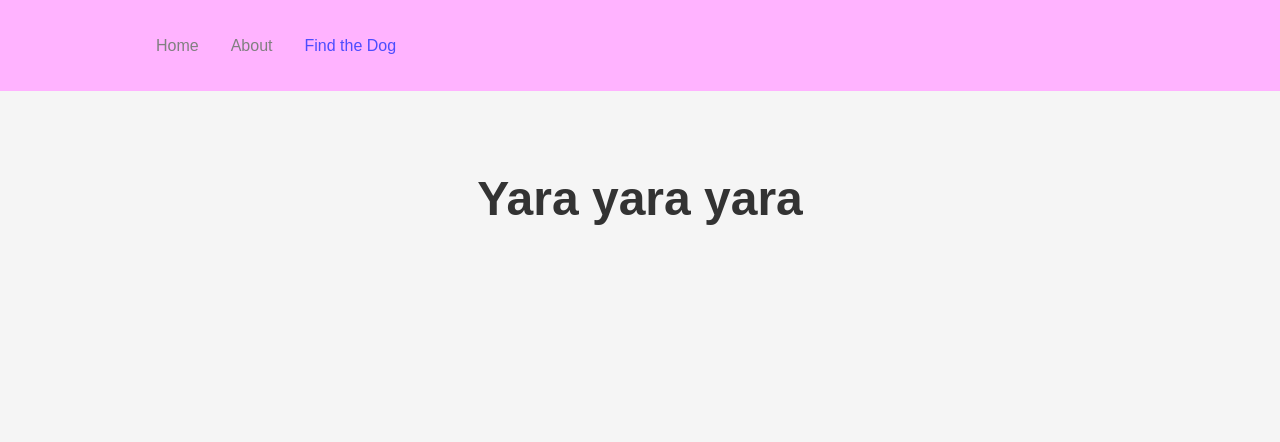
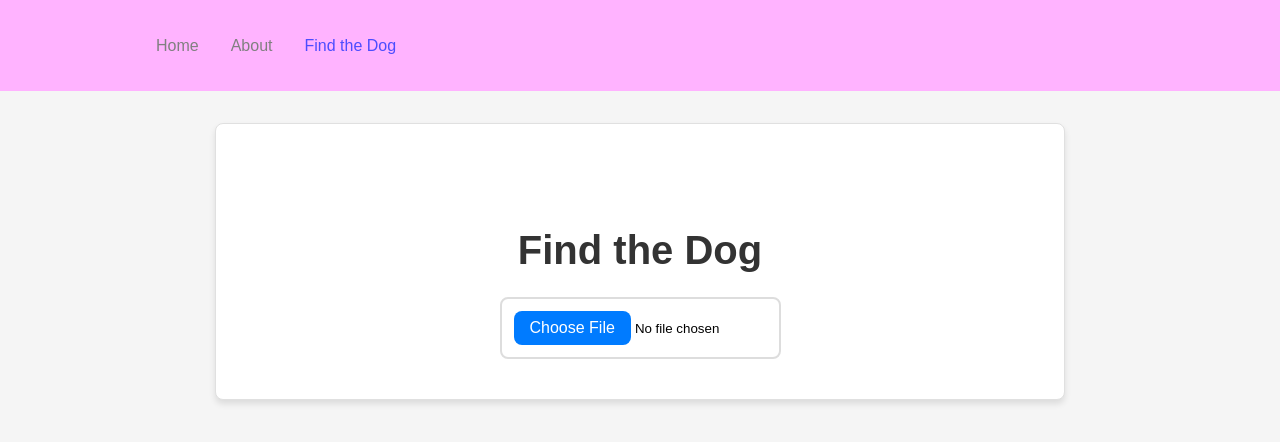
Before and after one commit to maver01/find-the-dog-frontend, a React (Create React App) app in the folder main-website/: page /findTheDog in a window 1280 px wide. Shown: the top 442 px of the page. Built offline with nearby package versions, Linux system fonts and the light colour scheme.

Commit message:
added pic loader

```diff
--- a/main-website/src/pages/findTheDog.css
+++ b/main-website/src/pages/findTheDog.css
@@ -1,71 +1,81 @@
 /* Filename - findTheDog.css */
 
-body {
-    margin: 0;
-    font-family: 'Arial', sans-serif;
-    background-color: #f5f5f5;
-    /* Light gray background for the whole page */
-}
-
-div {
+.container {
+    max-width: 800px;
+    /* Max width for better readability */
+    margin: 2rem auto;
+    /* Center align and space out from top/bottom */
+    padding: 2rem;
+    /* Add ample padding for spacing */
     text-align: center;
-    margin: 0;
-    padding: 0;
+    /* Center align text */
+    background: linear-gradient(135deg, #ffffff 0%, #f8f9fa 100%);
+    /* Subtle gradient background */
+    border-radius: 12px;
+    /* Rounded corners for the container */
+    box-shadow: 0 6px 12px rgba(0, 0, 0, 0.1);
+    /* Smooth shadow for depth */
 }
 
 h1 {
-    font-size: 3rem;
+    font-size: 2.5rem;
+    /* Larger font size for the heading */
     color: #333;
-    /* Dark gray text color */
-    margin-top: 5rem;
-    /* Space from the top */
-    margin-bottom: 2rem;
+    /* Dark text color for contrast */
+    margin-bottom: 1.5rem;
+    /* Space below the heading */
 }
 
-div>div {
-    background-color: #ffffff;
-    /* White background for content sections */
-    border: 1px solid #e0e0e0;
-    /* Light gray border */
+input[type="file"] {
+    display: block;
+    margin: 1rem auto;
+    /* Center align and add spacing */
+    padding: 0.75rem;
+    /* Add padding for better touch target */
+    border: 2px solid #ddd;
+    /* Light border */
     border-radius: 8px;
-    padding: 1.5rem;
-    margin: 1rem auto;
-    max-width: 800px;
-    /* Maximum width for readability */
-    box-shadow: 0 4px 6px rgba(0, 0, 0, 0.1);
-    /* Subtle shadow */
+    /* Rounded corners for the input */
+    background-color: #fff;
+    /* White background for the input */
+    transition: border-color 0.3s ease;
+    /* Smooth transition for border color */
 }
 
-div>div:nth-of-type(1) {
-    margin-top: 2rem;
-    /* Additional space for the first content section */
+input[type="file"]:hover {
+    border-color: #bbb;
+    /* Darker border on hover */
 }
 
-div>div:nth-of-type(2) {
-    margin-bottom: 2rem;
-    /* Additional space for the second content section */
+input[type="file"]::file-selector-button {
+    background-color: #007bff;
+    /* Primary button color */
+    color: white;
+    border: none;
+    border-radius: 8px;
+    padding: 0.5rem 1rem;
+    cursor: pointer;
+    font-size: 1rem;
+    transition: background-color 0.3s ease;
+    /* Smooth transition for background color */
 }
 
-@media (max-width: 768px) {
-    h1 {
-        font-size: 2.5rem;
-        /* Smaller font size for smaller screens */
-    }
-
-    div>div {
-        padding: 1rem;
-    }
+input[type="file"]::file-selector-button:hover {
+    background-color: #0056b3;
+    /* Darker blue on hover */
 }
 
-@media (max-width: 480px) {
-    h1 {
-        font-size: 2rem;
-        /* Further reduced font size for very small screens */
-    }
-
-    div>div {
-        padding: 0.5rem;
-        font-size: 0.9rem;
-        /* Smaller font size for content */
-    }
+img {
+    max-width: 100%;
+    /* Ensure the image fits within the container */
+    height: auto;
+    /* Maintain aspect ratio */
+    border: 1px solid #ddd;
+    /* Light border around the image */
+    border-radius: 12px;
+    /* Rounded corners for the image */
+    margin-top: 1.5rem;
+    /* Space above the image */
+    box-shadow: 0 4px 8px rgba(0, 0, 0, 0.1);
+    /* Subtle shadow for depth */
 }
--- a/main-website/src/pages/findTheDog.js
+++ b/main-website/src/pages/findTheDog.js
@@ -1,9 +1,44 @@
-// Filename - pages/findTheDog.js
+// Filename - pages/FindTheDog.js
 
-import React from "react";
+import React, { useState } from 'react';
+import "./findTheDog.css"
 
 const FindTheDog = () => {
-	return <h1>Yara yara yara</h1>;
+  const [image, setImage] = useState(null); // State to store the uploaded image
+
+  // Function to handle file input change
+  const handleFileChange = (event) => {
+    const file = event.target.files[0]; // Get the selected file
+    if (file) {
+      const reader = new FileReader();
+      reader.onloadend = () => {
+        setImage(reader.result); // Set the image data URL to the state
+      };
+      reader.readAsDataURL(file); // Read the file as a data URL
+    }
+  };
+
+  return (
+    <div>
+      <h1>Find the Dog</h1>
+      <input
+        type="file"
+        accept="image/*"
+        onChange={handleFileChange}
+        style={{ marginBottom: '1rem' }} // Styling for spacing
+      />
+      {image && (
+        <div>
+          <h2>Uploaded Image:</h2>
+          <img
+            src={image}
+            alt="Uploaded Preview"
+            style={{ maxWidth: '100%', height: 'auto', border: '1px solid #ddd', borderRadius: '8px' }}
+          />
+        </div>
+      )}
+    </div>
+  );
 };
 
 export default FindTheDog;
```
